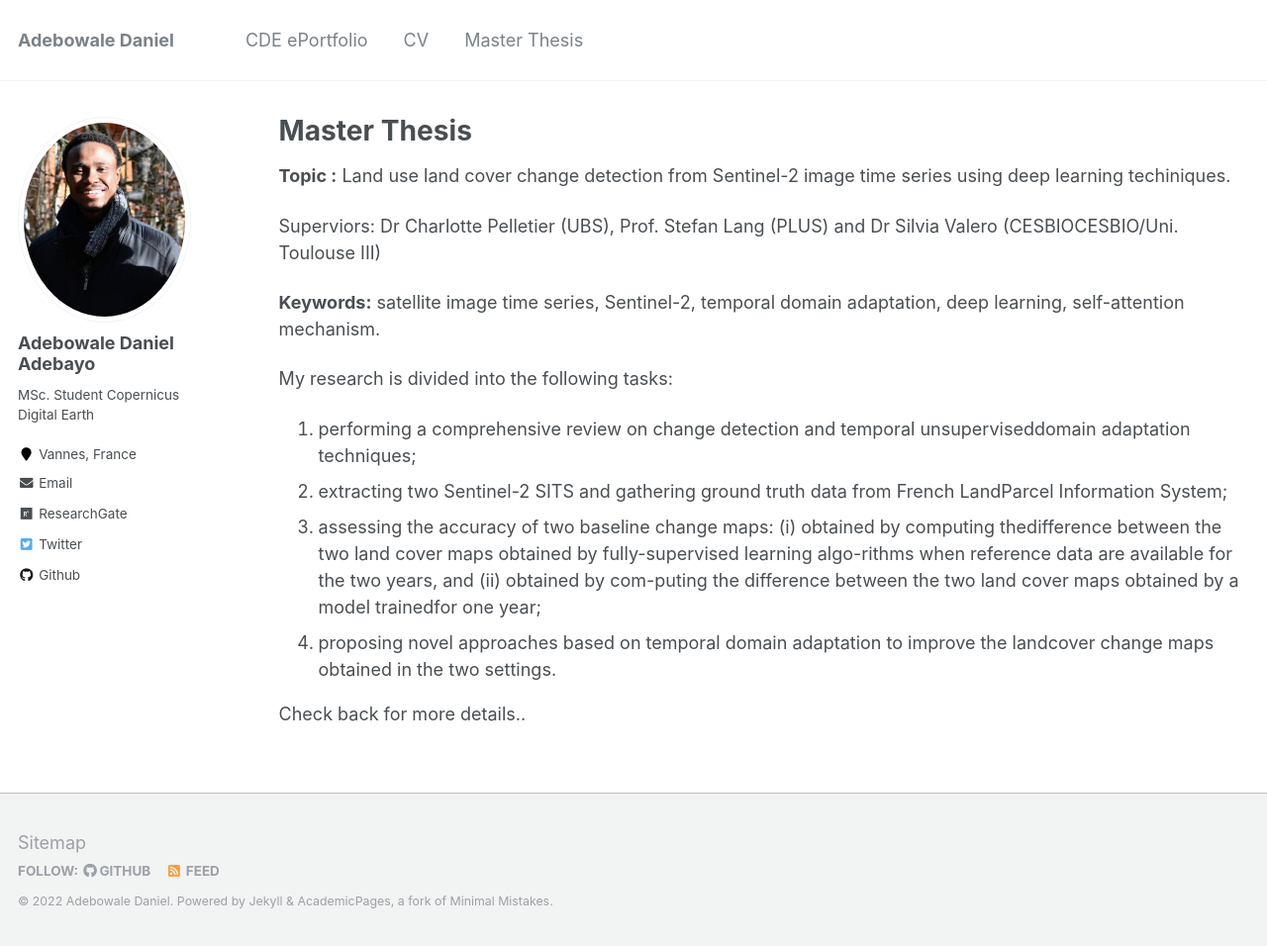
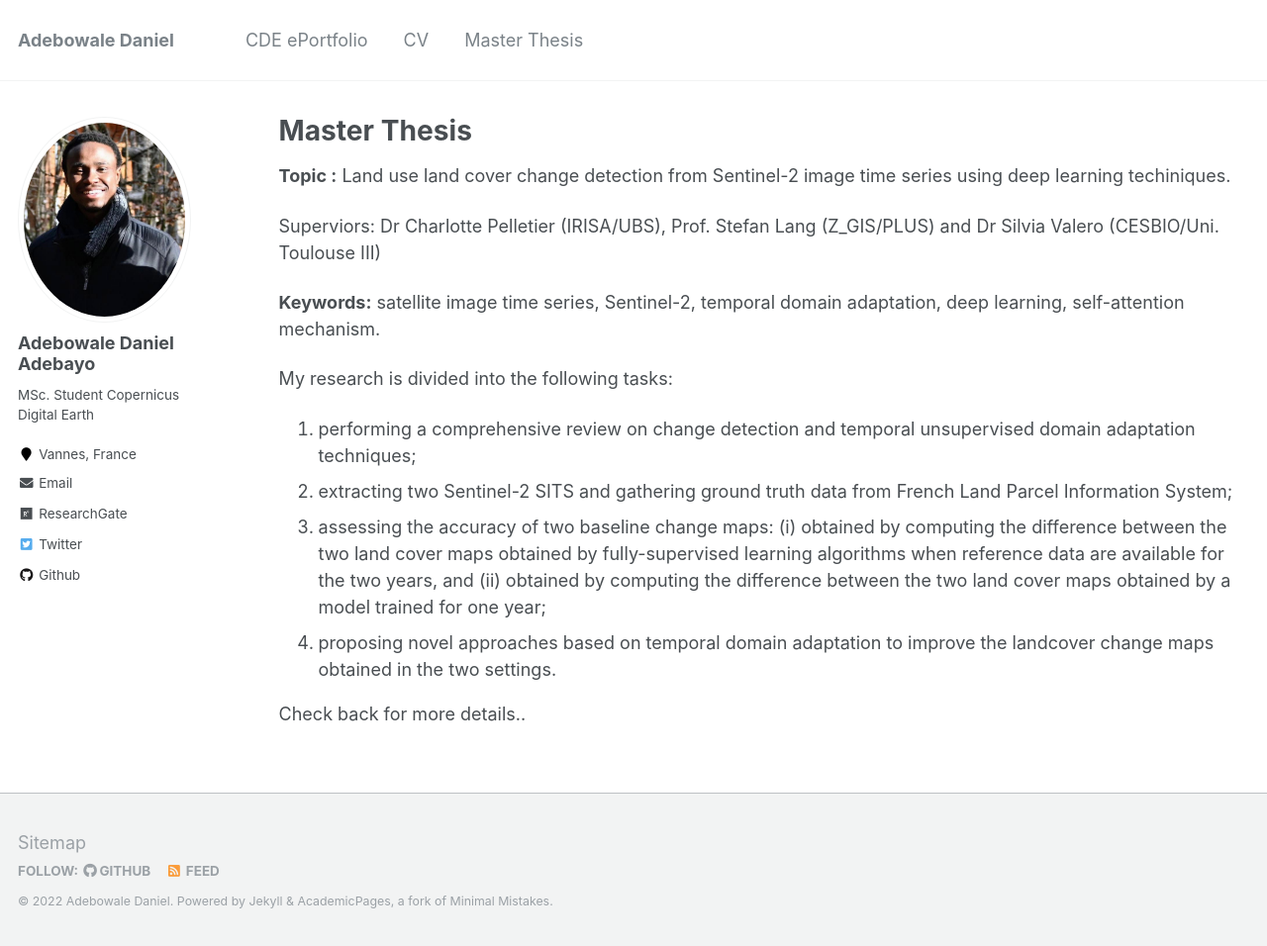
Before and after one commit to adebowaledaniel/adebowaledaniel.github.io, a Jekyll site: the page built from _pages/masterthesis.md, in a window 1280 px wide and 956 px high. Shown: the whole window at 99% size. Built offline with Jekyll 4.4.1, drawn with Linux system fonts in a browser that asks for light colours.

Commit message:
minor correction on the masterthesis.md

```diff
--- a/_pages/masterthesis.md
+++ b/_pages/masterthesis.md
@@ -9,15 +9,15 @@ author_profile: true
 
 **Topic :** Land use land cover change detection from Sentinel-2 image time series using deep learning techiniques.
 
-Superviors: Dr Charlotte Pelletier (UBS), Prof. Stefan Lang (PLUS) and Dr Silvia Valero (CESBIOCESBIO/Uni. Toulouse III)
+Superviors: Dr Charlotte Pelletier (IRISA/UBS), Prof. Stefan Lang (Z_GIS/PLUS) and Dr Silvia Valero (CESBIO/Uni. Toulouse III)
 
 **Keywords:** satellite image time series, Sentinel-2, temporal domain adaptation, deep learning, self-attention mechanism.
 
  My research is divided into the following tasks:
 
- 1. performing a comprehensive review on change detection and temporal unsuperviseddomain adaptation techniques;
- 2. extracting  two  Sentinel-2  SITS  and  gathering  ground  truth  data  from  French  LandParcel Information System;
- 3. assessing the accuracy of two baseline change maps:  (i) obtained by computing thedifference between the two land cover maps obtained by fully-supervised learning algo-rithms when reference data are available for the two years, and (ii) obtained by com-puting the difference between the two land cover maps obtained by a model trainedfor one year;
+ 1. performing a comprehensive review on change detection and temporal unsupervised domain adaptation techniques;
+ 2. extracting  two  Sentinel-2  SITS  and  gathering  ground  truth  data  from  French  Land Parcel Information System;
+ 3. assessing the accuracy of two baseline change maps:  (i) obtained by computing the difference between the two land cover maps obtained by fully-supervised learning algorithms when reference data are available for the two years, and (ii) obtained by computing the difference between the two land cover maps obtained by a model trained for one year;
  4. proposing novel approaches based on temporal domain adaptation to improve the landcover change maps obtained in the two settings.
 
 Check back for more details..
```
